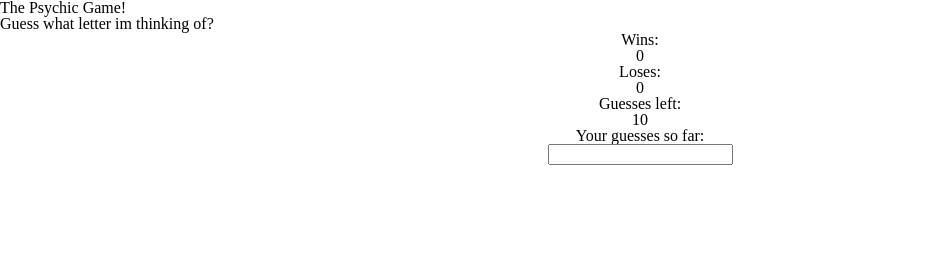
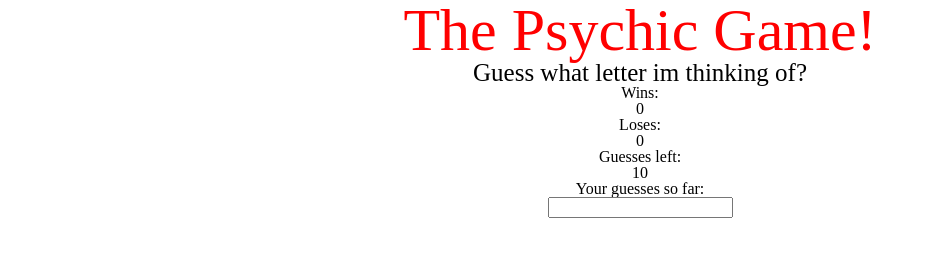
Before and after one commit to TowerGuy2909/psychicGame, a plain HTML site: page index.html in a window 1280 px wide. Shown: the whole page, without its empty margins (0-933 px from the left). Drawn offline with Linux system fonts and the light colour scheme.

Commit message:
added classes

```diff
--- a/index.html
+++ b/index.html
@@ -7,8 +7,8 @@
     <link rel="stylesheet" type="text/css" href="assets/css/style.css">
   </head>
   <body>
-  <h1>The Psychic Game!</h1>
-  <h3>Guess what letter im thinking of?</h3>
+  <h1 class="header">The Psychic Game!</h1>
+  <h3 class="subHeader">Guess what letter im thinking of?</h3>
   <p>Wins:</p><div id="wins">0</div>
   <p>Loses:</p><div id="loses">0</div>
   <p>Guesses left:</p><div id="guessesLeft">10</div>
```
